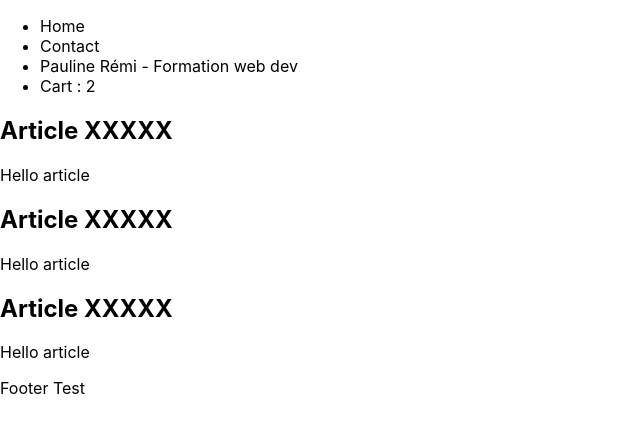
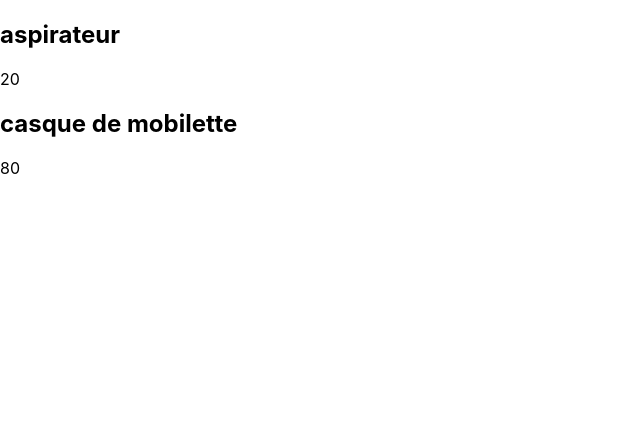
Before and after one commit to SZ-Leaf/react-components, a React (Create React App) app: page / in a window 1280 px wide. Shown: the top 432 px of the page, without its empty margins (0-640 px from the left). Built offline with nearby package versions, Linux system fonts and the light colour scheme.

Commit message:
return&&

```diff
--- a/src/App.js
+++ b/src/App.js
@@ -2,14 +2,12 @@ import logo from './logo.svg';
 import './App.css';
 import Header from './Header';
 import Footer from './Footer';
-import LatestArticles from './LatestArticles';
+import Product from './Product';
 
 function App() {
   return (
     <div>
-      <Header />
-      <LatestArticles />
-      <Footer />
+      <Product />
     </div>
   );
 }
--- a/src/Product.js
+++ b/src/Product.js
@@ -1,15 +1,43 @@
 function Product() {
 
-   const nameProduct = ["Air Force 1" , "Air Max" , "Jordan"]
+   const nameProduct = [
+      {
+            title: "aspirateur" ,
+            price:20 ,
+            IsPublished:true,
+      },
+      {
+            title: "canne a peche" ,
+            price:150 ,
+            IsPublished: false,
+      },
+      {
+            title:"casque de mobilette",
+            price:80 ,
+            IsPublished: true,
+      },
+      {
+            title: "canne a peche" ,
+            price:150 ,
+            IsPublished: false,
+      }
+   ]
 
    return(
        <section>
-           {nameProduct.map((name) => {
-               return(
-               <article>
-                 <h2>{name}</h2>
-               </article>
-           )})}
+           {nameProduct.map((product) => {
+                return (
+                    <article>
+                        {product.IsPublished && (
+                            <>
+                                <h2>{product.title}</h2>
+                                <p>{product.price}</p>
+                            </>
+                        )
+                        }
+                    </article>
+                        )
+            })}
        </section>
 
    )
```
